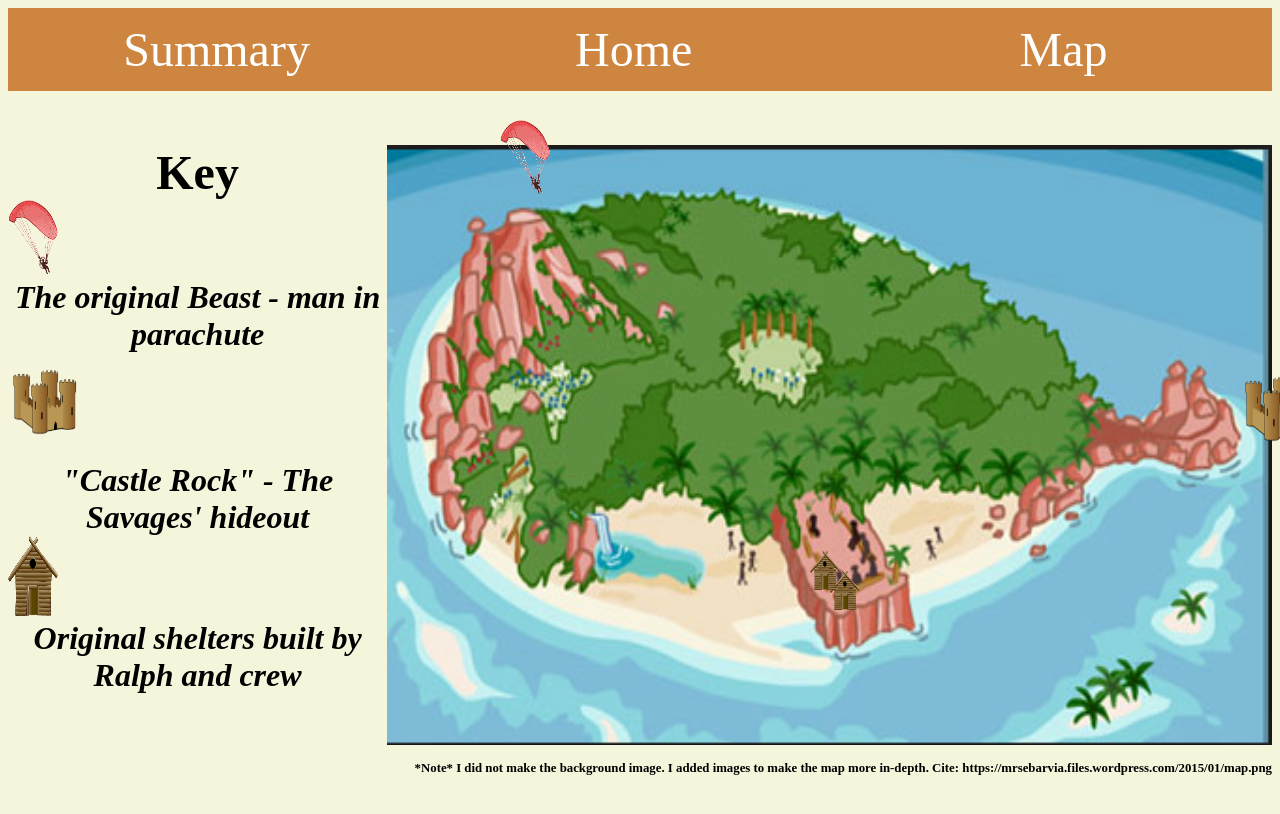
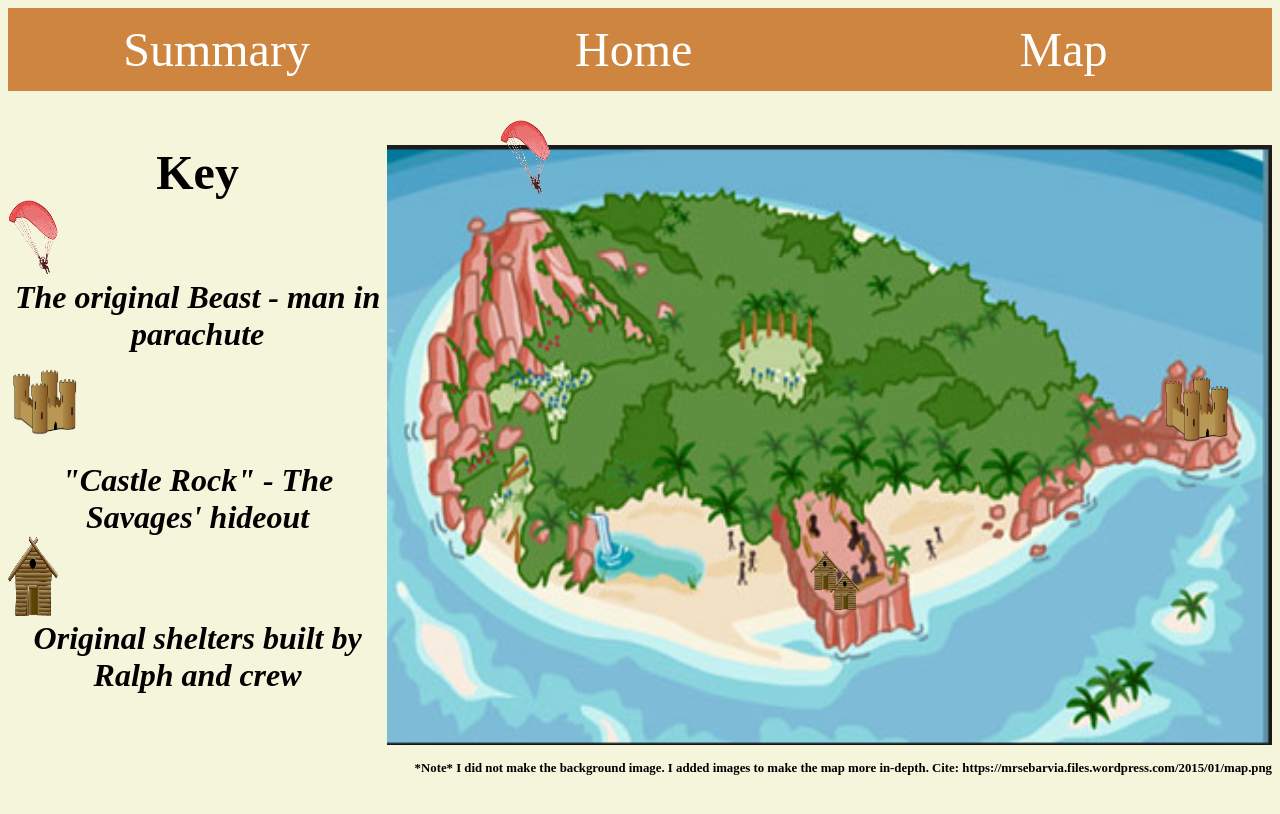
Before and after one commit to blobspire/blobspire.github.io, a Jekyll site: the page lof/map/index.html, which Jekyll copies as it is, in a window 1280 px wide. Shown: the top 814 px of the page. Built offline with Jekyll 4.4.1, drawn with Linux system fonts in a browser that asks for light colours.

Commit message:
adjust pics

```diff
--- a/lof/map/index.html
+++ b/lof/map/index.html
@@ -105,7 +105,7 @@ li a.active {
 
 <h3>The original Beast - man in parachute</h3>
 
-<div id="center" style="position: absolute; top: 360px; left: 1240px;">
+<div id="center" style="position: absolute; top: 360px; left: 1160px;">
 <img src="castle.png" style="width:80px;height:105px;">
 </div>
 
```
